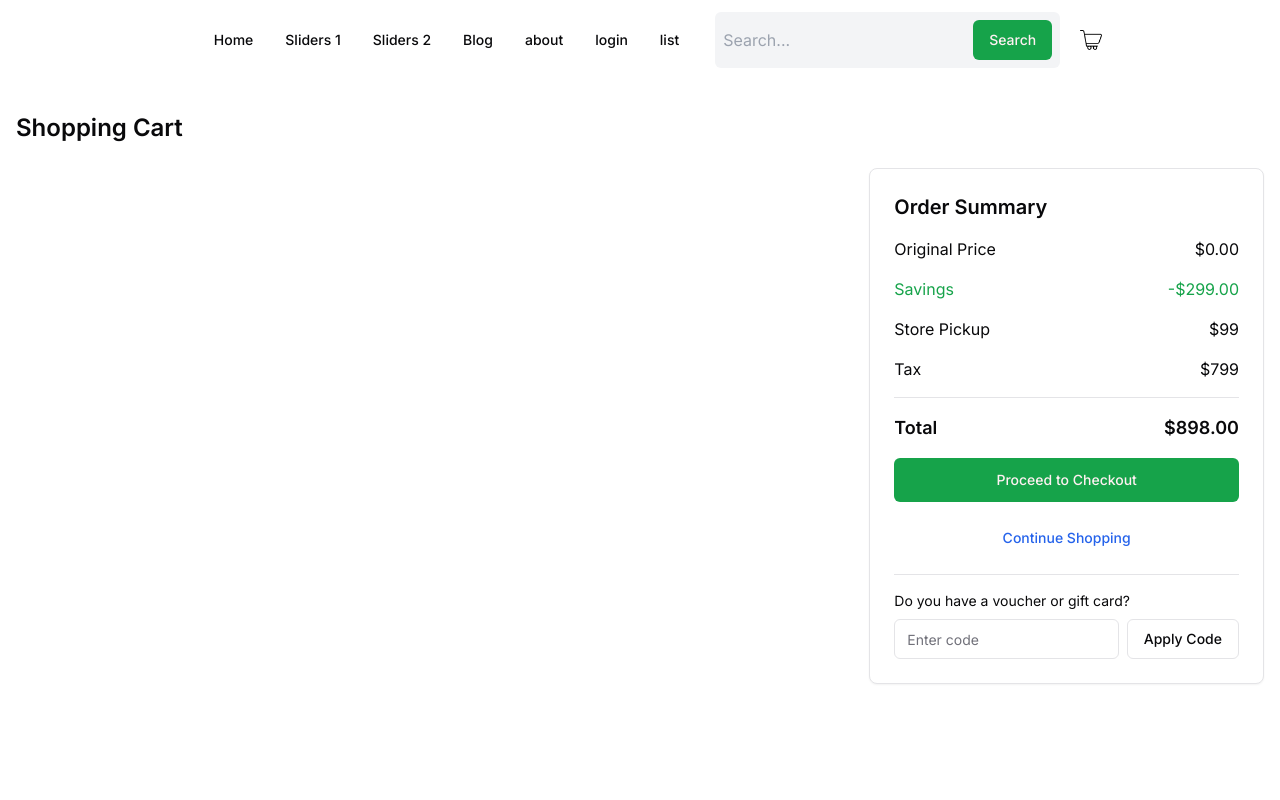
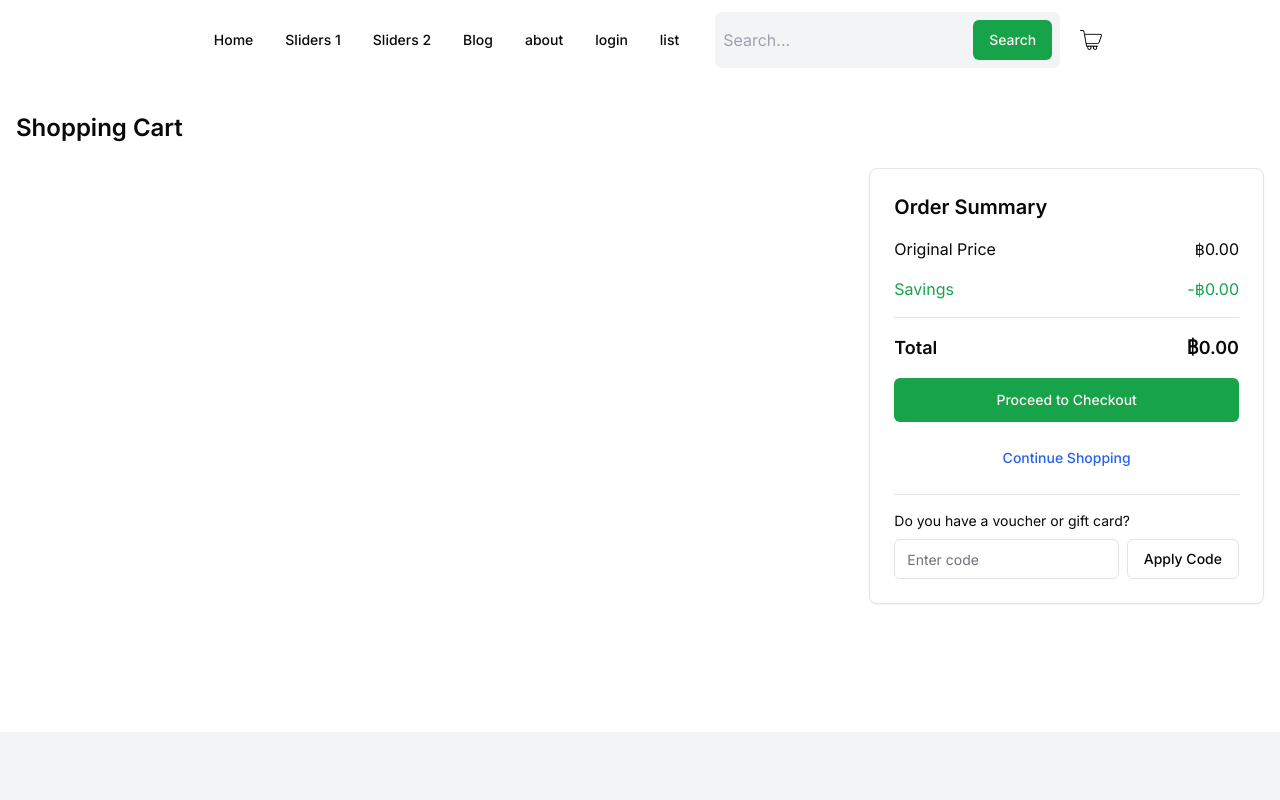
Before and after one commit to hydr0g3nz/ecommerce_front, a Next.js app: page /cart in a window 1280 px wide. Shown: the top 800 px of the page. Built offline with nearby package versions, Linux system fonts and the light colour scheme.

Commit message:
update cart detail

```diff
--- a/src/app/cart/page.tsx
+++ b/src/app/cart/page.tsx
@@ -18,7 +18,7 @@ import { Variation } from "@/types/product";
 export default function ShoppingCartPage() {
   const dispatch = useDispatch();
   const cartItems = useSelector(selectCartItems);
-  const { price: totalPrice } = useSelector(selectCartTotals);
+  const { price: totalPrice,discount: totalDiscount } = useSelector(selectCartTotals);
 
   const handleQuantityChange = (
     productId: string,
@@ -191,24 +191,16 @@ export default function ShoppingCartPage() {
               <div className="space-y-4">
                 <div className="flex justify-between">
                   <span>Original Price</span>
-                  <span>${totalPrice.toFixed(2)}</span>
+                  <span>฿{totalPrice.toFixed(2)}</span>
                 </div>
                 <div className="flex justify-between text-green-600">
                   <span>Savings</span>
-                  <span>-$299.00</span>
-                </div>
-                <div className="flex justify-between">
-                  <span>Store Pickup</span>
-                  <span>$99</span>
-                </div>
-                <div className="flex justify-between">
-                  <span>Tax</span>
-                  <span>$799</span>
+                  <span>-฿{(totalDiscount).toFixed(2)}</span>
                 </div>
                 <div className="border-t pt-4">
                   <div className="flex justify-between font-semibold text-lg">
                     <span>Total</span>
-                    <span>${(totalPrice + 99 + 799).toFixed(2)}</span>
+                    <span>฿{(totalPrice).toFixed(2)}</span>
                   </div>
                 </div>
 
--- a/src/app/features/cart/cartSlice.tsx
+++ b/src/app/features/cart/cartSlice.tsx
@@ -15,12 +15,14 @@ interface CartState {
   items: CartItem[];
   totalQuantity: number;
   totalPrice: number;
+  totalDiscount: number;
 }
 
 const initialState: CartState = {
   items: [],
   totalQuantity: 0,
   totalPrice: 0,
+  totalDiscount: 0,
 };
 
 const calculateTotals = (items: CartItem[]) => {
@@ -32,11 +34,19 @@ const calculateTotals = (items: CartItem[]) => {
         item.variations.price *
           (1 - (item.variations.sale / 100 || 0)) *
           item.quantity,
+      totalDiscount:totals.totalDiscount + ((item.variations.sale / 100 || 0) * item.variations.price) * item.quantity,
     }),
-    { totalQuantity: 0, totalPrice: 0 }
+    { totalQuantity: 0, totalPrice: 0 ,totalDiscount:0}
   );
 };
-
+const calculateDiscount = (items: CartItem[]) => {
+  return items.reduce(
+    (totals, item) => ({
+      totalDiscount: totals.totalDiscount + ((item.variations.sale / 100 || 0) * item.variations.price) * item.quantity,
+    }),
+    { totalDiscount: 0 }
+  );
+}
 const cartSlice = createSlice({
   name: "cart",
   initialState,
@@ -65,6 +75,7 @@ const cartSlice = createSlice({
       const totals = calculateTotals(state.items);
       state.totalQuantity = totals.totalQuantity;
       state.totalPrice = Math.floor(totals.totalPrice);
+      state.totalDiscount=Math.floor(totals.totalDiscount)
 
     },
 
@@ -97,6 +108,7 @@ const cartSlice = createSlice({
       const totals = calculateTotals(state.items);
       state.totalQuantity = totals.totalQuantity;
       state.totalPrice = totals.totalPrice;
+      state.totalDiscount=Math.floor(totals.totalDiscount)
     },
 
     removeItem: (
@@ -114,6 +126,8 @@ const cartSlice = createSlice({
       const totals = calculateTotals(state.items);
       state.totalQuantity = totals.totalQuantity;
       state.totalPrice = totals.totalPrice;
+      state.totalDiscount=Math.floor(totals.totalDiscount)
+
     },
 
     clearCart: (state) => {
@@ -132,6 +146,7 @@ export const selectCartItems = (state: { cart: CartState }) => state.cart.items;
 export const selectCartTotals = (state: { cart: CartState }) => ({
   quantity: state.cart.totalQuantity,
   price: state.cart.totalPrice,
+  discount: state.cart.totalDiscount
 });
 export const selectCartItemCount = (state: { cart: CartState }) =>
   state.cart.totalQuantity;
--- a/src/app/product/[slug]/page.tsx
+++ b/src/app/product/[slug]/page.tsx
@@ -120,14 +120,15 @@ const SizeSelector = ({
 );
 
 const PriceDisplay = ({ variant }: { variant: Variation }) => {
-  if (!variant.sale) {
-    variant.sale = 0;
+  let salePercent = variant.sale;
+  if (!salePercent) {
+    salePercent = 0;
   }
-  const isSale = variant.sale != 0;
+  const isSale = salePercent != 0;
   const price = Math.floor(
-    variant.price - variant.price * (variant.sale / 100)
+    variant.price - variant.price * (salePercent / 100)
   );
-  const percent = Math.floor(variant.sale); // Since variant.sale is already a percentage
+  const percent = Math.floor(salePercent); // Since salePercent is already a percentage
   return !isSale ? (
     <h2 className="font-medium text-2xl">฿{Math.floor(variant.price)}</h2>
   ) : (
@@ -189,7 +190,7 @@ const ProductDetailPage: React.FC = () => {
     if (currentVariant?.images) {
       return currentVariant?.images;
     }
-    return product.variations?.[0].images;
+    return product.variations?.[0]?.images;
   };
   if (loading) return <div className="text-center mt-8">Loading...</div>;
   if (error)
```
